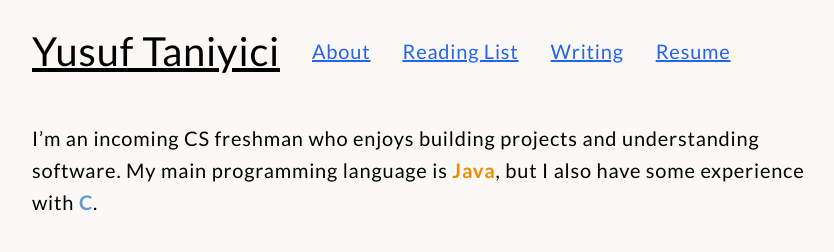
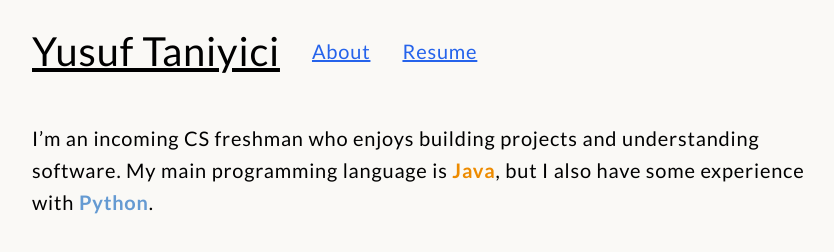
Before and after one commit to ytanii/ytanii.github.io, a plain HTML site: page about.html in a window 1280 px wide. Shown: the whole page, without its empty margins (208-1042 px from the left). Drawn offline with Linux system fonts and the light colour scheme.

Commit message:
Change about page

```diff
--- a/about.html
+++ b/about.html
@@ -16,8 +16,6 @@
 <ul class="nav-bar">
     <li><h1><a href="/" class="name">Yusuf Taniyici</a></h1></li>
     <li><a href="about.html">About</a></li>
-    <li><a href="reading-list.html">Reading List</a></li>
-    <li><a href="writing.html">Writing</a></li>
     <li><a class="download-link" href="resume.pdf" download>Resume <img class="download-icon" src="download.svg"  width="18" height="18" alt="download icon"/></a></li>
 
 </ul>
@@ -25,7 +23,7 @@
 <p class="about">
     I’m an incoming CS freshman who enjoys building projects and understanding software.
     My main programming language is <span class="bold" style="color: #ED8B00">Java</span>, but I also have some
-    experience with <span class="bold" style="color:#659AD2">C</span>.
+    experience with <span class="bold" style="color:#659AD2">Python</span>.
 </p>
 </body>
 </html>
```
